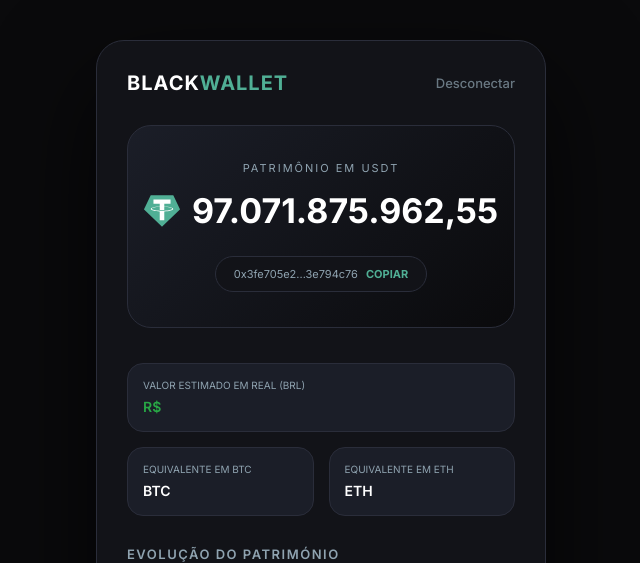
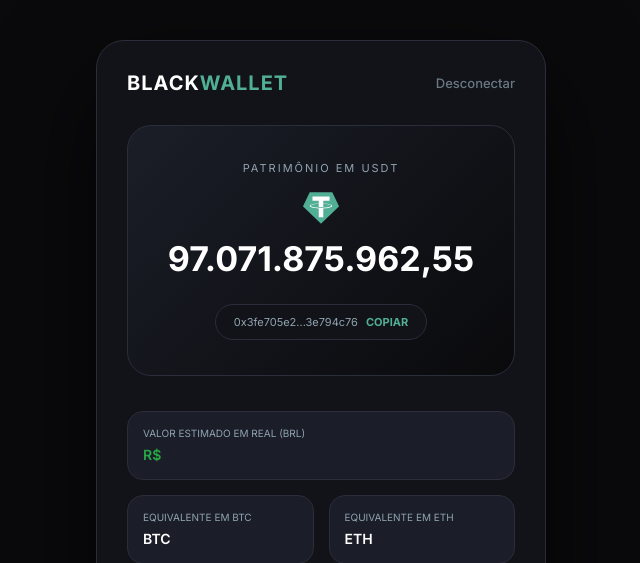
Before and after one commit to Alecsander-Feitosa/black-wallet-web, a Flask app: page /dashboard in a window 1280 px wide. Shown: the top 563 px of the page, without its empty margins (319-959 px from the left). Run offline with Flask 3, Linux system fonts and the light colour scheme; a user stored in the database is signed in; data comes from the database, SQL or seed files in the repository; data that the repository does not hold is empty.

Commit message:
784648512356887863123543

```diff
--- a/templates/index.html
+++ b/templates/index.html
@@ -97,6 +97,8 @@
             display: flex;
             align-items: center;
             justify-content: center;
+            flex-wrap: wrap;
+            word-break: break-all;
             gap: 12px;
             margin: 0;
         }
```
